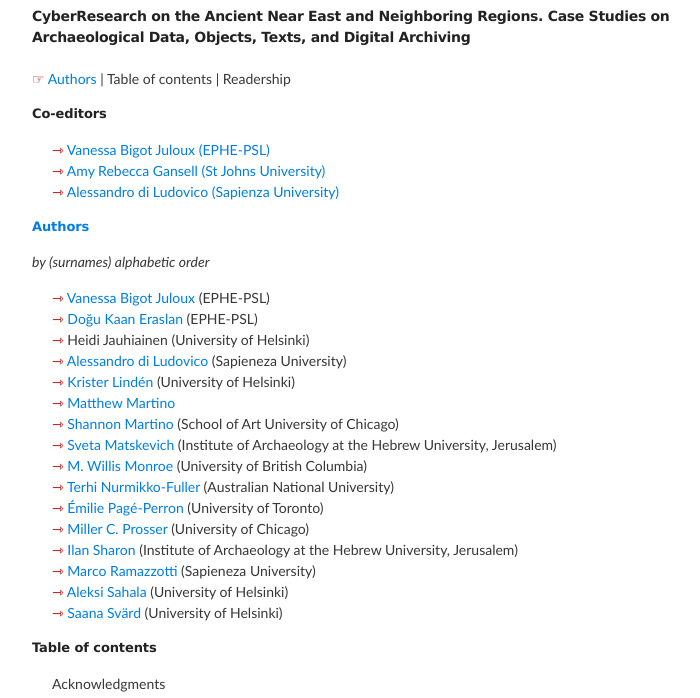
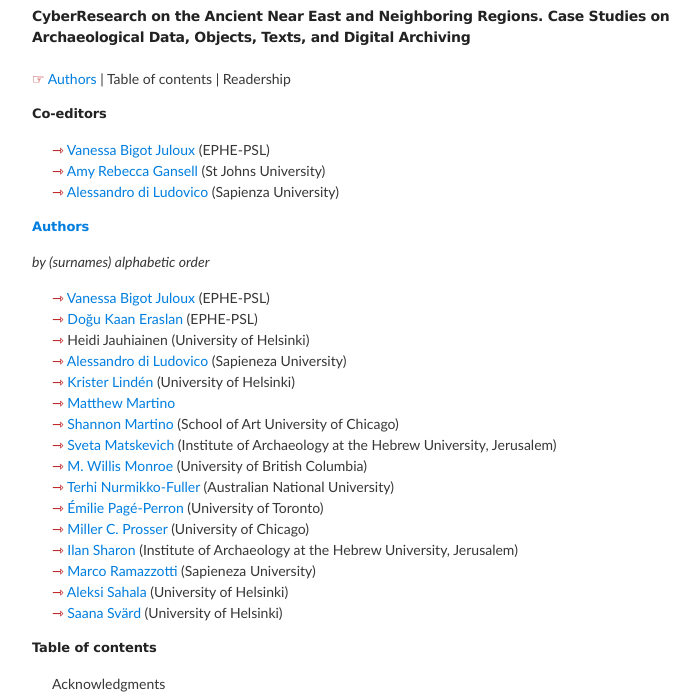
Before and after one commit to vbigot-juloux/ane-research-humanities, a Jekyll site: the page built from docs/CyberResearch-vol1.md, in a window 1280 px wide and 900 px high, cut to the strip 202-900 px from the top of the window. Shown: the whole strip, without its empty margins (288-988 px from the left). Built offline with Jekyll 4.4.1, drawn with Linux system fonts in a browser that asks for light colours; the repository's description, which GitHub fills in, is left out.

Commit message:
Update CyberResearch-vol1.md

```diff
--- a/docs/CyberResearch-vol1.md
+++ b/docs/CyberResearch-vol1.md
@@ -7,9 +7,9 @@ layout: default
 <span style="color:#b30000; font-size: 14px">&#9758;</span> <a href="#authors">Authors</a> | Table of contents | Readership
 <h3>Co-editors</h3>
 <ul style="list-style-type: none;">
-<li><span style="color:#b30000; font-size: 14px">&#8702;</span> <a href="http://vanessajuloux.xyz" target="_blank">Vanessa Bigot Juloux (EPHE-PSL)</a></li>
-<li><span style="color:#b30000; font-size: 14px">&#8702;</span> <a href="https://stjohns.academia.edu/AmyRebeccaGansell" target="_blank">Amy Rebecca Gansell (St Johns University)</a></li>
-<li><span style="color:#b30000; font-size: 14px">&#8702;</span> <a href="https://uniroma1.academia.edu/AlessandroDiLudovico" target="_blank">Alessandro di Ludovico (Sapienza University)</a></li>
+<li><span style="color:#b30000; font-size: 14px">&#8702;</span> <a href="http://vanessajuloux.xyz" target="_blank">Vanessa Bigot Juloux</a> (EPHE-PSL)</li>
+<li><span style="color:#b30000; font-size: 14px">&#8702;</span> <a href="https://stjohns.academia.edu/AmyRebeccaGansell" target="_blank">Amy Rebecca Gansell</a> (St Johns University)</li>
+<li><span style="color:#b30000; font-size: 14px">&#8702;</span> <a href="https://uniroma1.academia.edu/AlessandroDiLudovico" target="_blank">Alessandro di Ludovico</a> (Sapienza University)</li>
 </ul>
 
 <h3><a name="Authors">Authors</a></h3>
@@ -47,7 +47,7 @@ _by (surnames) alphabetic order_<br />
 <span style="padding-left: 1em"><em>Vanessa Bigot Juloux, Amy Rebecca Gansell, and Alessandro di Ludovico</em></span></li>
   </ul>
 
-<h4>Part 1: Archaeology</h4>
+<h4 style="color:#b30000;">Part 1: Archaeology</h4>
 <ul style="list-style-type: none;">
 <li> 1 A Conceptual Framework for Archaeological Data Encoding<br />
   <span style="padding-left: 1em"><em>Sveta Matskevich and Ilan Sharon</em></span></li>
@@ -55,7 +55,7 @@ _by (surnames) alphabetic order_<br />
 <span style="padding-left: 1em"><em>Marco Ramazzotti, Paolo Massimo Buscema & Giulia Massini</em></span></li>
   </ul>
 
-<h4>Part 2: Objects</h4>
+<h4 style="color:#b30000;">Part 2: Objects</h4>
 <ul style="list-style-type: none;">
 <li> 3 Data Description and the Integrated Study of Ancient Near Eastern Works of Art: The Potential of Cylinder Seals<br />
   <span style="padding-left: 1em"><em>Alessandro di Ludovico</em></span></li>
@@ -63,7 +63,7 @@ _by (surnames) alphabetic order_<br />
   <span style="padding-left: 1em"><em>Shannon Martino and Matthew Martino</em></span></li>
   </ul>
 
-<h4>Part 3: Texts</h4>
+<h4 style="color:#b30000;">Part 3: Texts</h4>
 <ul style="list-style-type: none;">
 <li> 5 A Qualitative Approach Using Digital Analyses for the Study of Action in Narrative Texts:  <span style="font-variant: small-caps;">KTU</span> 1.1-6 from the Scribe ʾIlimilku of Ugarit as a Case Study<br />
   <span style="padding-left: 1em"><em>Vanessa Bigot Juloux</em></span></li>
@@ -75,7 +75,7 @@ _by (surnames) alphabetic order_<br />
    <span style="padding-left: 1em"><em>M. Willis Monroe</em></span></li>
   </ul>
 
-<h4>Part 4: Online Publishing, Digital Archiving, and Preservation</h4>
+<h4 style="color:#b30000;">Part 4: Online Publishing, Digital Archiving, and Preservation</h4>
 <ul style="list-style-type: none;">
 <li>9 On the Problem of the Epigraphic Interoperability of Digitized Texts of the Mediterranean and Near Eastern Regions in First Millennium <span style="font-variant: small-caps;">BCE</span><br />
   <span style="padding-left: 1em"><em>Doğu Kaan Eraslan</em></span></li>
```
